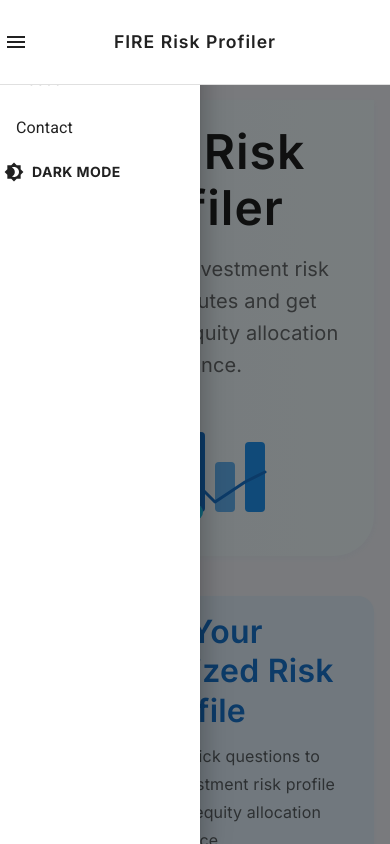
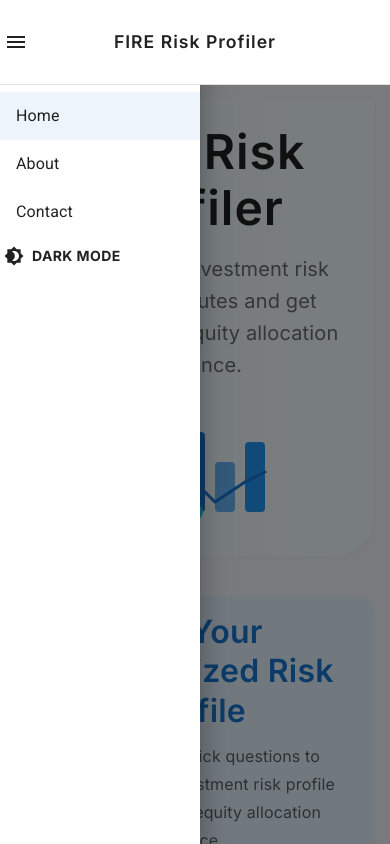
Before and after one commit to Advaya24/fire-risk-assessment, a React (Vite) app: page / in a window 390 px wide. Both pictures are taken after a click on the button "menu". Shown: the top 844 px of the page. Built offline with nearby package versions, Linux system fonts and the light colour scheme.

Commit message:
Fix hamburger menu positioning

```diff
--- a/src/Header.jsx
+++ b/src/Header.jsx
@@ -53,7 +53,7 @@ export default function Header({ ColorModeToggle, children }) {
             color="inherit"
             edge="start"
             aria-label="menu"
-            onClick={() => setDrawerOpen(true)}
+            onClick={() => setDrawerOpen(open => !open)}
             sx={{ mr: 1 }}
           >
             <MenuIcon />
@@ -62,9 +62,9 @@ export default function Header({ ColorModeToggle, children }) {
             anchor="left"
             open={drawerOpen}
             onClose={() => setDrawerOpen(false)}
-            PaperProps={{ sx: { minWidth: 200 } }}
+            PaperProps={{ sx: { minWidth: 200, zIndex: 1300 } }}
           >
-            <List>
+            <List sx={{ mt: '84px' }}>
               {navLinks.map(link => (
                 <ListItem key={link.to} disablePadding>
                   <ListItemButton
```
